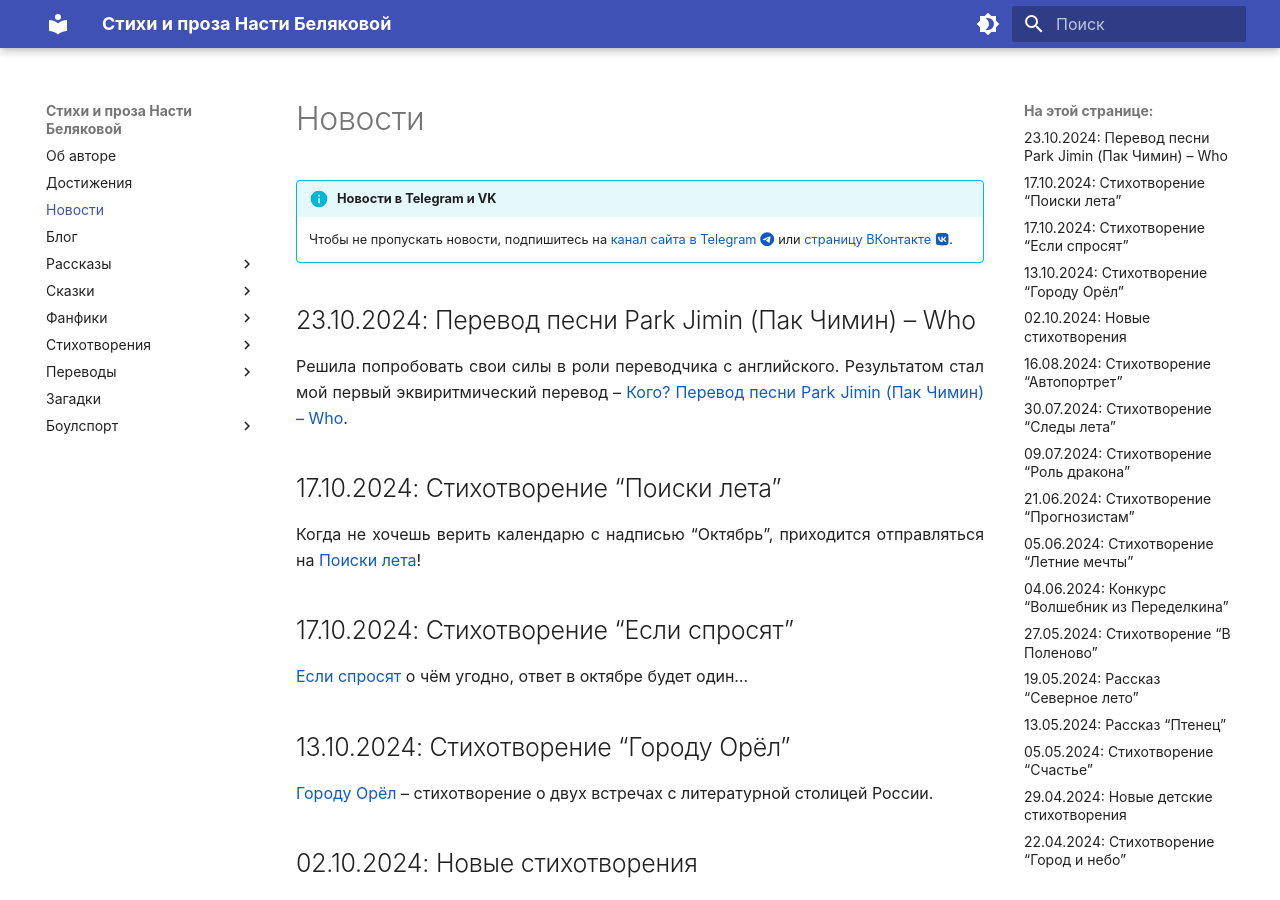
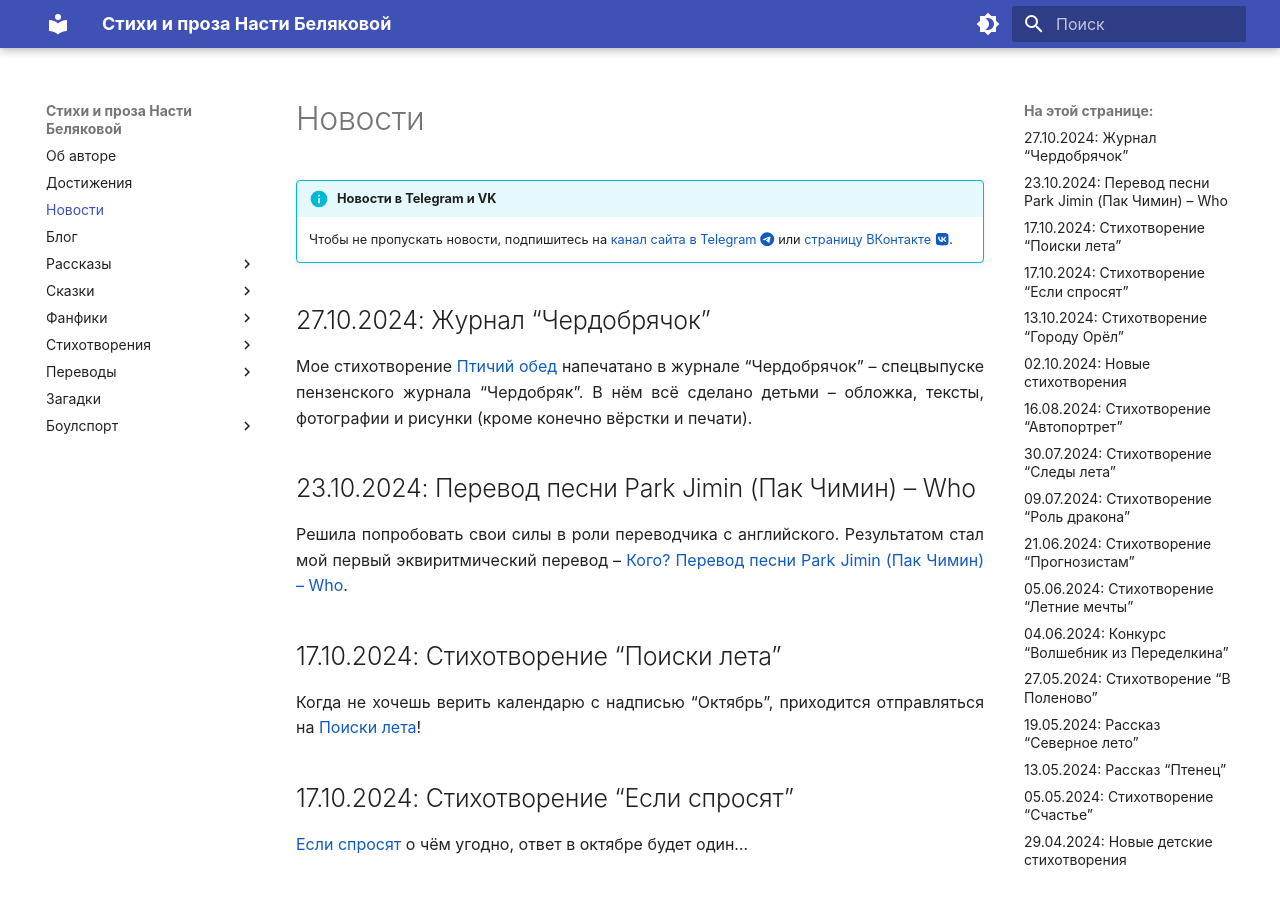
Before and after one commit to lib-beliakova/lib-beliakova.github.io, an MkDocs documentation site: the page built from docs/news.md, in a window 1280 px wide and 900 px high. Built offline with MkDocs 1.6.1 and Material for MkDocs 9.7.7, drawn with Linux system fonts in a browser that asks for light colours.

Commit message:
Cherdobryachok

```diff
--- a/docs/news.md
+++ b/docs/news.md
@@ -2,6 +2,10 @@
 
 !!! info "Новости в Telegram и VK"
     Чтобы не пропускать новости, подпишитесь на [канал сайта в Telegram :fontawesome-brands-telegram:](https://t.me/lib_beliakova) или [страницу ВКонтакте :fontawesome-brands-vk:](https://vk.com/lib_beliakova).
+
+## 27.10.2024: Журнал "Чердобрячок"
+
+Мое стихотворение [Птичий обед](poems/avian-dinner.md) напечатано в журнале "Чердобрячок" -- спецвыпуске пензенского журнала "Чердобряк". В нём всё сделано детьми -- обложка, тексты, фотографии и рисунки (кроме конечно вёрстки и печати).
 
 ## 23.10.2024: Перевод песни Park Jimin (Пак Чимин) -- Who
 
```
Also changed, not shown: docs/achievements.md (+14 -13 lines), docs/poems/avian-dinner.md (+3 -1 lines).
